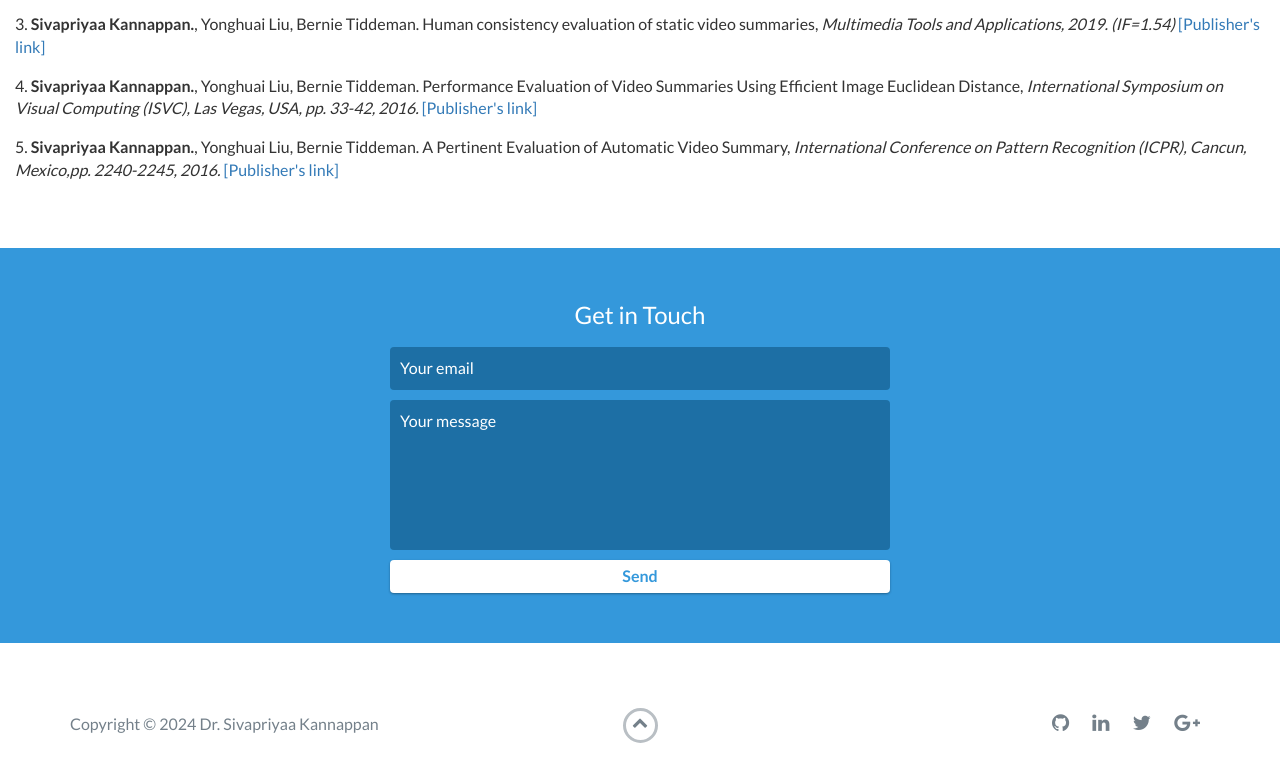
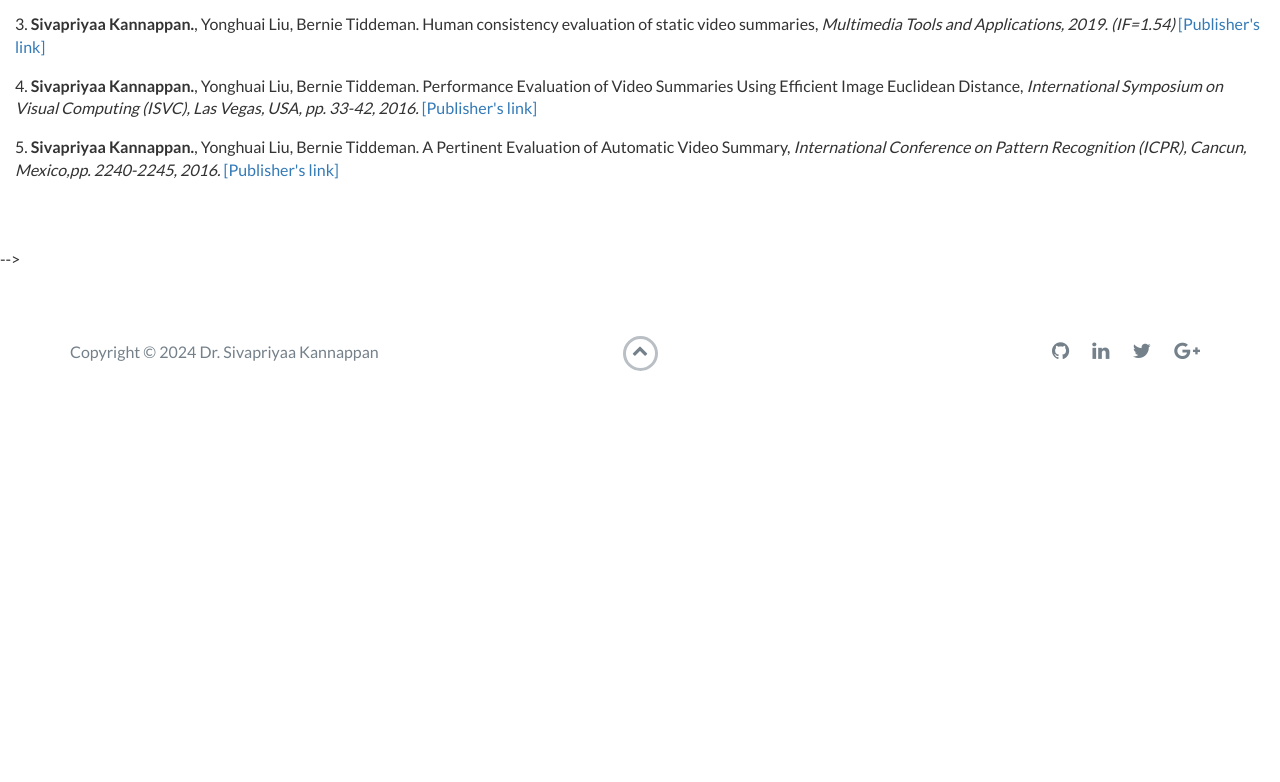
Before and after one commit to SivapriyaaKannappan/sivapriyaakannappan.github.io, a website: page index.html in a window 1280 px wide. Shown: the part 5982-6764 px from the top of the page. After the commit the page ends 6406 px from the top, so only its background shows below. Drawn offline with nearby package versions, Linux system fonts and the light colour scheme.

Commit message:
Update index.html

```diff
--- a/index.html
+++ b/index.html
@@ -402,7 +402,7 @@
         </div>
     <!-- End #Publication -->
 
-    <div id="contact">
+  <!--  <div id="contact">
         <h2>Get in Touch</h2>
         <div id="contact-form">
             <form method="POST" action="https://formspree.io/email@email.com">
@@ -415,6 +415,7 @@
         <!-- End #contact-form -->
     </div>
     <!-- End #contact -->
+	-->
 
     <footer>
         <div class="container">
```
